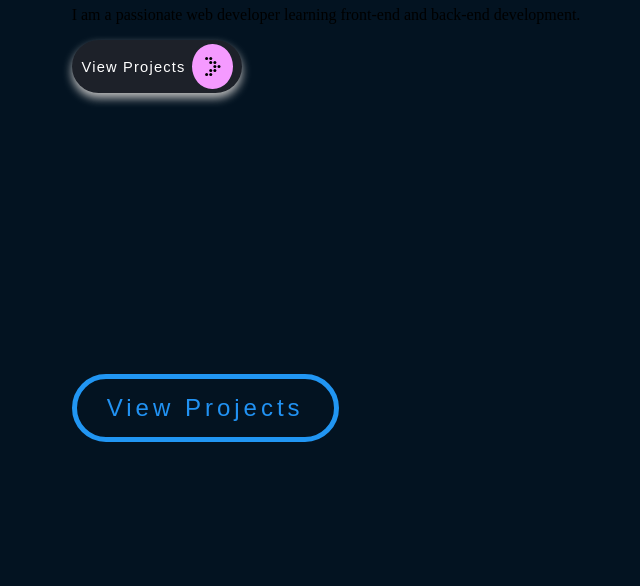
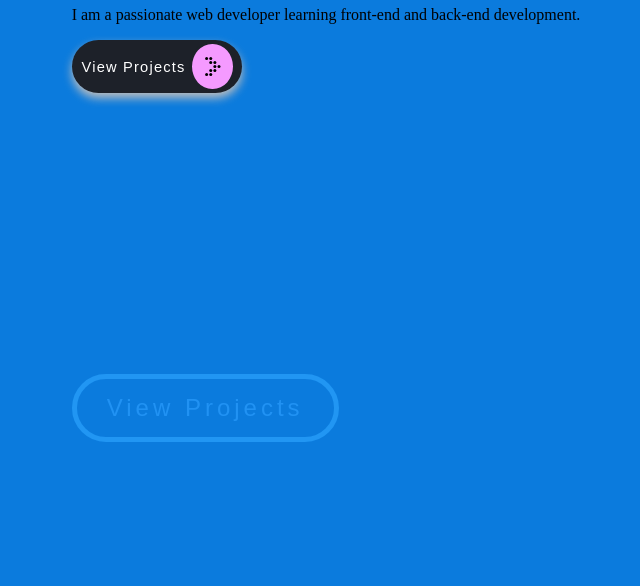
Before and after one commit to Juanjo0390/Juanjo0390, a plain HTML site: page index.html in a window 1280 px wide. Shown: the part 214-800 px from the top of the page, without its empty margins (314-954 px from the left). Drawn offline with Linux system fonts and the light colour scheme.

Commit message:
Changing Background color

```diff
--- a/Style.css
+++ b/Style.css
@@ -55,7 +55,7 @@ body {
     justify-content: center;
     align-items: center;
     min-height: 100vh;
-    background: #031321;
+    background: #0b7bdd;
 }
 
 a {
```
